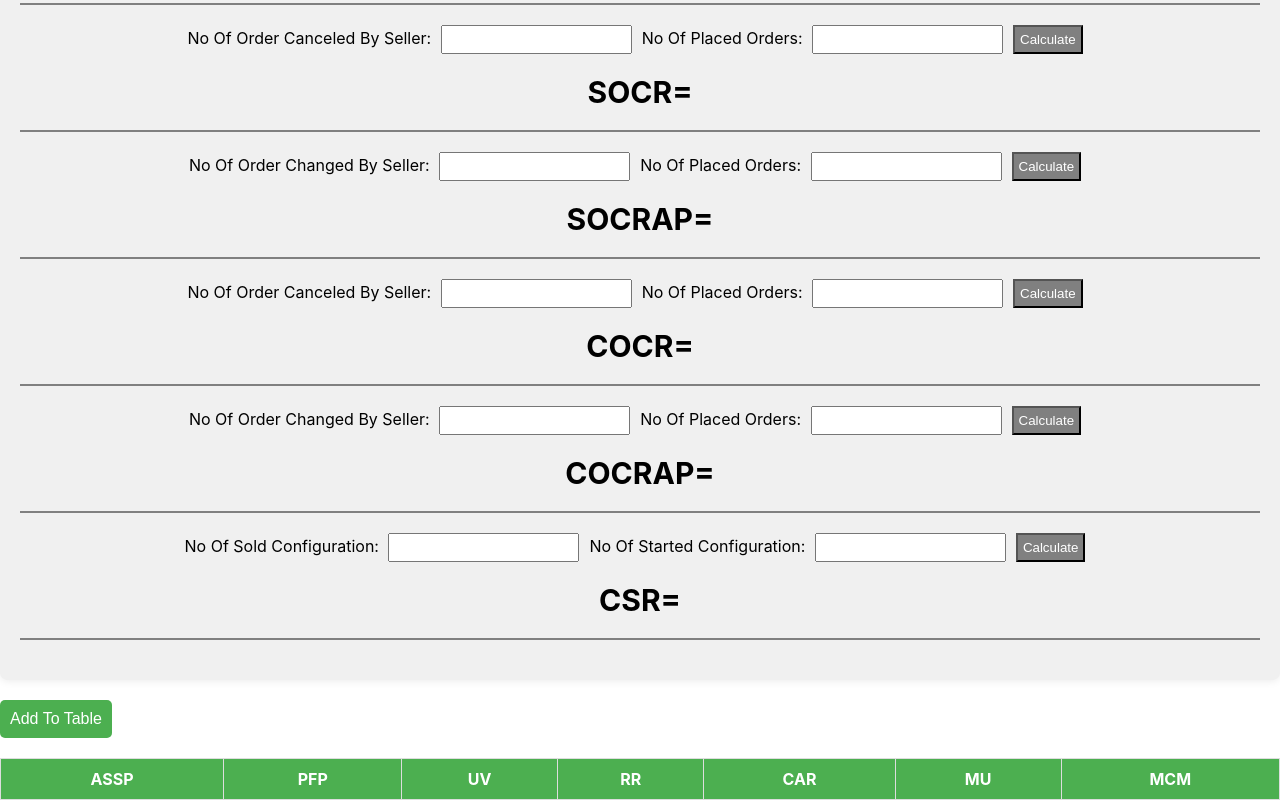
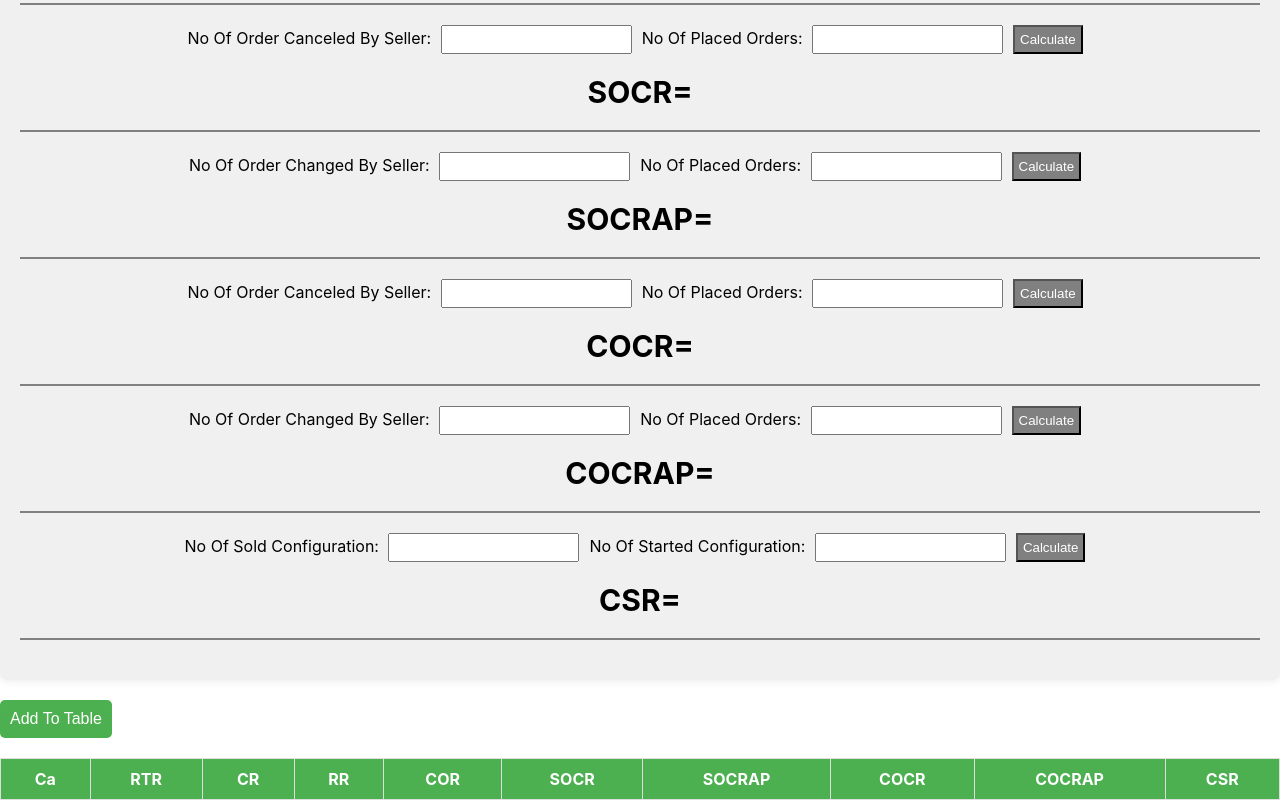
Before and after one commit to A-Tech003/metric-Calculator, a React (Create React App) app: page /choicenav in a window 1280 px wide. Shown: the part 850-1650 px from the top of the page. Built offline with nearby package versions, Linux system fonts and the light colour scheme.

Commit message:
edited the table header names

```diff
--- a/src/pages/ChoiceNavigationMetrics.tsx
+++ b/src/pages/ChoiceNavigationMetrics.tsx
@@ -67,13 +67,16 @@ const ChoiceNavigationMetrics = () => {
       <table style={{ width: '100%', marginTop: '20px', borderCollapse: 'collapse' }}>
         <thead>
           <tr style={{ backgroundColor: '#4CAF50', color: 'white' }}>
-            <th style={{ padding: '10px', border: '1px solid #ddd' }}>ASSP</th>
-            <th style={{ padding: '10px', border: '1px solid #ddd' }}>PFP</th>
-            <th style={{ padding: '10px', border: '1px solid #ddd' }}>UV</th>
+            <th style={{ padding: '10px', border: '1px solid #ddd' }}>Ca</th>
+            <th style={{ padding: '10px', border: '1px solid #ddd' }}>RTR</th>
+            <th style={{ padding: '10px', border: '1px solid #ddd' }}>CR</th>
             <th style={{ padding: '10px', border: '1px solid #ddd' }}>RR</th>
-            <th style={{ padding: '10px', border: '1px solid #ddd' }}>CAR</th>
-            <th style={{ padding: '10px', border: '1px solid #ddd' }}>MU</th>
-            <th style={{ padding: '10px', border: '1px solid #ddd' }}>MCM</th>
+            <th style={{ padding: '10px', border: '1px solid #ddd' }}>COR</th>
+            <th style={{ padding: '10px', border: '1px solid #ddd' }}>SOCR</th>
+            <th style={{ padding: '10px', border: '1px solid #ddd' }}>SOCRAP</th>
+            <th style={{ padding: '10px', border: '1px solid #ddd' }}>COCR</th>
+            <th style={{ padding: '10px', border: '1px solid #ddd' }}>COCRAP</th>
+            <th style={{ padding: '10px', border: '1px solid #ddd' }}>CSR</th>
           </tr>
         </thead>
         <tbody>
```
